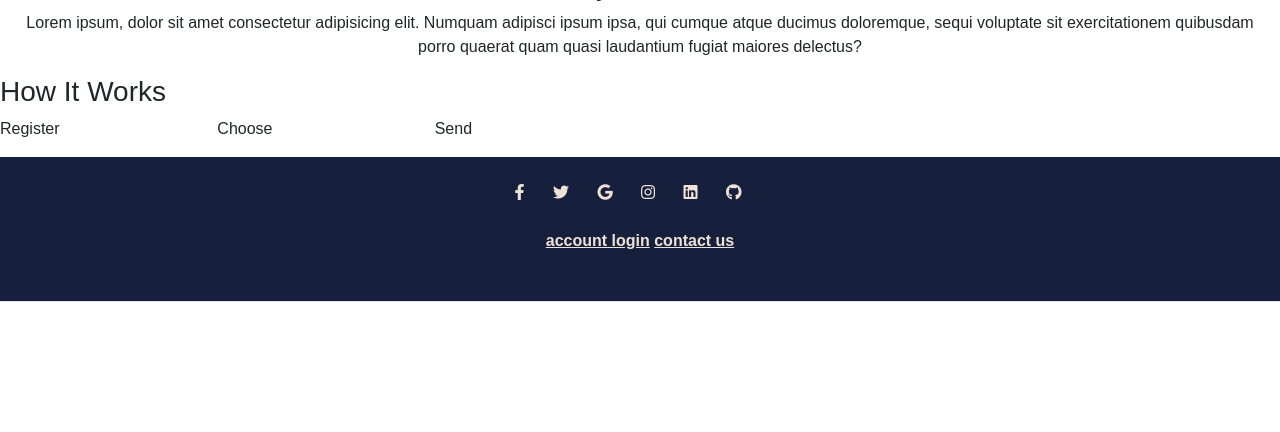
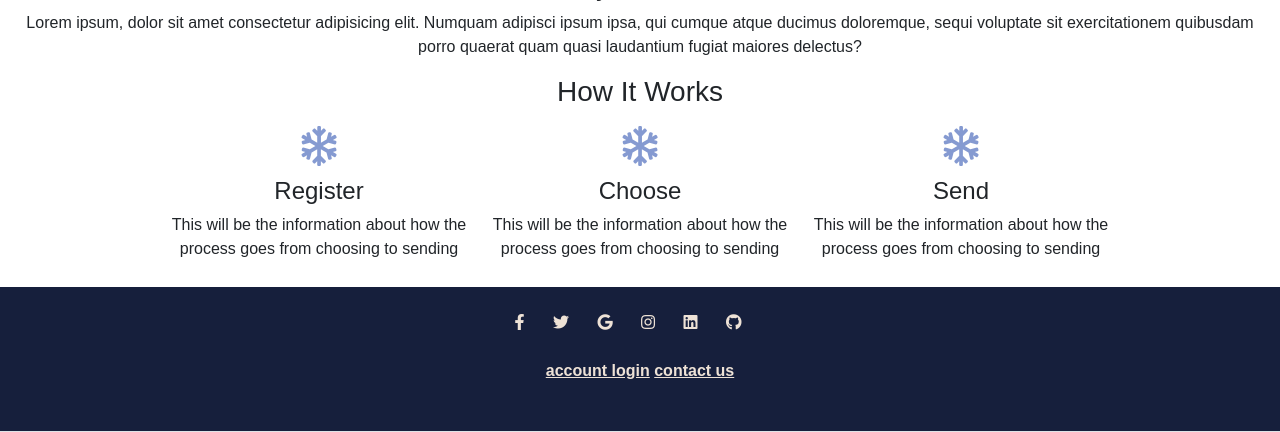
Before and after one commit to AmyOShea/GiftOfGiving, a Django app: page / in a window 1280 px wide. Shown: the part 489-921 px from the top of the page. Before the commit the page ends 791 px from the top, so only its background shows below. Run offline with Django 3.2, Linux system fonts and the light colour scheme; some libraries are stand-ins or nearby versions; some web fonts are replaced.

Commit message:
FEAT: add initial layout & text for how-it-works section

```diff
--- a/home/templates/home/index.html
+++ b/home/templates/home/index.html
@@ -56,24 +56,33 @@
     </div>
 
     <!--"How it works" section-->
-    <div class="how-section">
+    <div class="how-section text-center">
         <h3>How It Works</h3>
-        <div class="row">
-            <div class="col-12 col-md-4 col-lg-2">
-                <p>Register</p>
+        <div class="row d-flex justify-content-center">
+            <div class="col-12 col-md-4 col-lg-3 xl-2 text-center">
+                <span class="snowflake-icon">
+                    <i class="far fa-snowflake"></i>
+                </span>
+                <h4>Register</h4>
+                <p>This will be the information about how the process goes from choosing to sending</p>
 
             </div>
-            <div class="col-12 col-md-4 col-lg-2">
-                <p>Choose</p>
+            <div class="col-12 col-md-4 col-lg-3 xl-2 text-center">
+                <span class="snowflake-icon">
+                    <i class="far fa-snowflake"></i>
+                </span>
+                <h4>Choose</h4>
+                <p>This will be the information about how the process goes from choosing to sending</p>
 
             </div>
-            <div class="col-12 col-md-4 col-lg-2">
-                <p>Send</p>
-
+            <div class="col-12 col-md-4 col-lg-3 xl-2 text-center">
+                <span class="snowflake-icon">
+                    <i class="far fa-snowflake"></i>
+                </span>
+                <h4>Send</h4>
+                <p>This will be the information about how the process goes from choosing to sending</p>
             </div>
-
         </div>
-
     </div>
 
 {% endblock %}
--- a/static/css/base.css
+++ b/static/css/base.css
@@ -61,8 +61,21 @@ body {
     margin: auto;
 }
 
-.heart-icon {
+.heart-icon, .snowflake-icon {
     color: #4E66AC;
+    font-size: 2.5rem;
+    text-align: center;
+}
+
+/* How it works section*/
+
+.how-section {
+    margin: 10px;
+}
+
+
+.snowflake-icon {
+    color: #859AD1;
     font-size: 2.5rem;
     text-align: center;
 }
```
